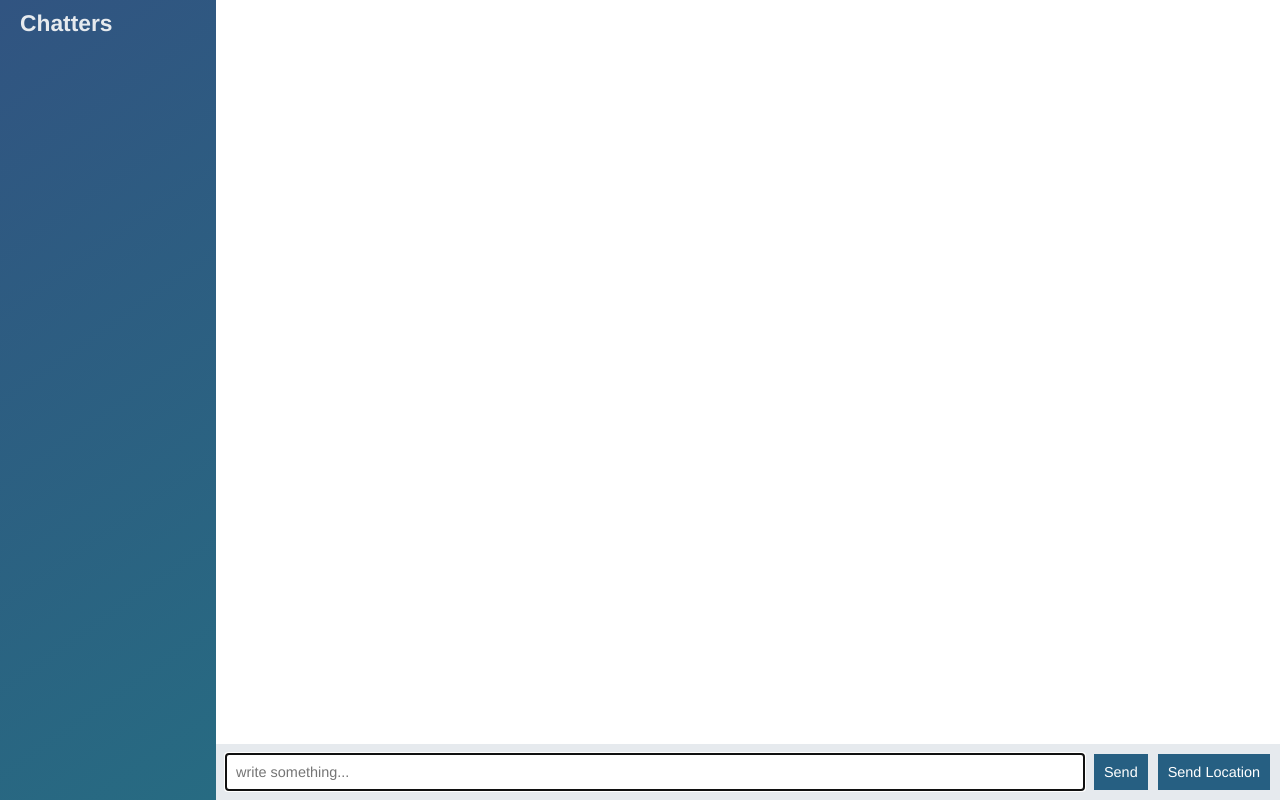
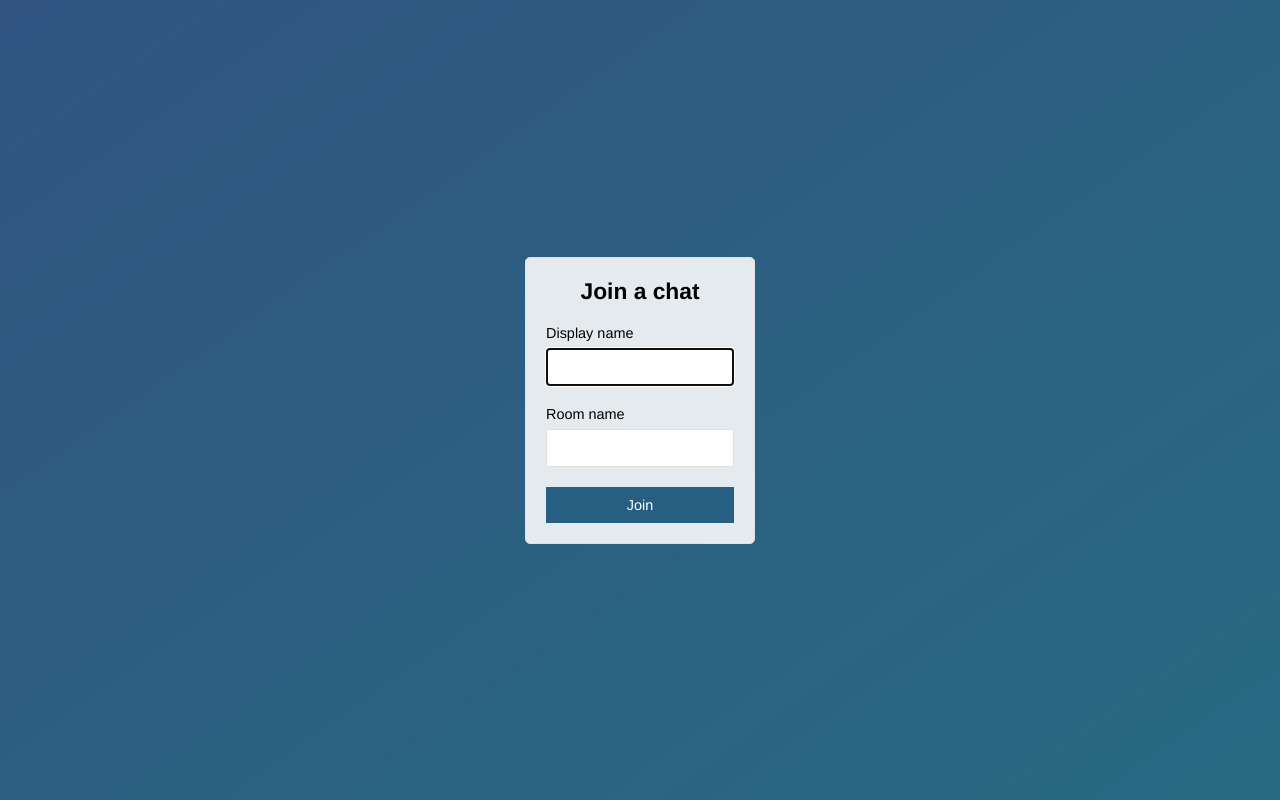
Before and after one commit to koglesby-org-1/node-chat-app, a website: page public/index.html in a window 1280 px wide. Drawn offline with nearby package versions, Linux system fonts and the light colour scheme; no server answers.

Commit message:
add join page

```diff
--- a/public/index.html
+++ b/public/index.html
@@ -1,62 +1,33 @@
 <!DOCTYPE html>
-<html>
+<html lang="en">
 
   <head>
     <meta charset="UTF-8">
     <meta name="viewport" content="width=device-width, initial-scale=1.0">
     <meta http-equiv="X-UA-Compatible" content="ie=edge">
+    <title>Join | KoglesbyChat</title>
     <link rel="stylesheet" href="/css/styles.css">
-    <title>KoglesbyChat</title>
   </head>
 
-  <body class="chat">
-
-    <div class="chat__sidebar">
-      <h3>Chatters</h3>
-      <div id="users"></div>
+  <body class="centered-form">
+    <div class="centered-form__form">
+      <form action="/chat.html">
+        <div class="form-field">
+          <h3>Join a chat</h3>
+        </div>
+        <div class="form-field">
+          <label for="">Display name</label>
+          <input type="text" name="name" autofocus />
+        </div>
+        <div class="form-field">
+          <label for="">Room name</label>
+          <input type="text" name="room">
+        </div>
+        <div class="form-field">
+          <button>Join</button>
+        </div>
+      </form>
     </div>
-
-    <div class="chat__main">
-      <ol id="messages" class="chat__messages"></ol>
-
-      <div class="chat__footer">
-        <form id="message-form">
-          <input name="message" type="text" placeholder="write something..." autofocus autocomplete="off" />
-          <button>Send</button>
-        </form>
-        <button id="send-location">Send Location</button>
-      </div>
-    </div>
-
-    <script id="message-template" type="text/template">
-      <li class="message">
-        <div class="message__title">
-          <h4>{{from}}</h4>
-          <span>{{createdAt}}</span>
-        </div>
-        <div class="message__body">
-          <p>{{text}}</p>
-        </div>
-      </li>
-    </script>
-
-    <script id="location-message-template" type="text/template">
-      <li class="message">
-        <div class="message__title">
-          <h4>{{from}}</h4>
-          <span>{{createdAt}}</span>
-        </div>
-        <div class="message__body">
-          <a href={{locUrl}} target="__blank">Current Location</a>
-        </div>
-      </li>
-    </script>
-
-    <script src="/socket.io/socket.io.js"></script>
-    <script src="/js/libs/jquery-3.3.1.min.js"></script>
-    <script src="/js/libs/moment.js"></script>
-    <script src="/js/libs/mustache.js"></script>
-    <script src="/js/index.js"></script>
   </body>
 
 </html>
```
Also changed, not shown: public/chat.html (added, +62 -0 lines), public/js/chat.js (renamed from public/js/index.js).
